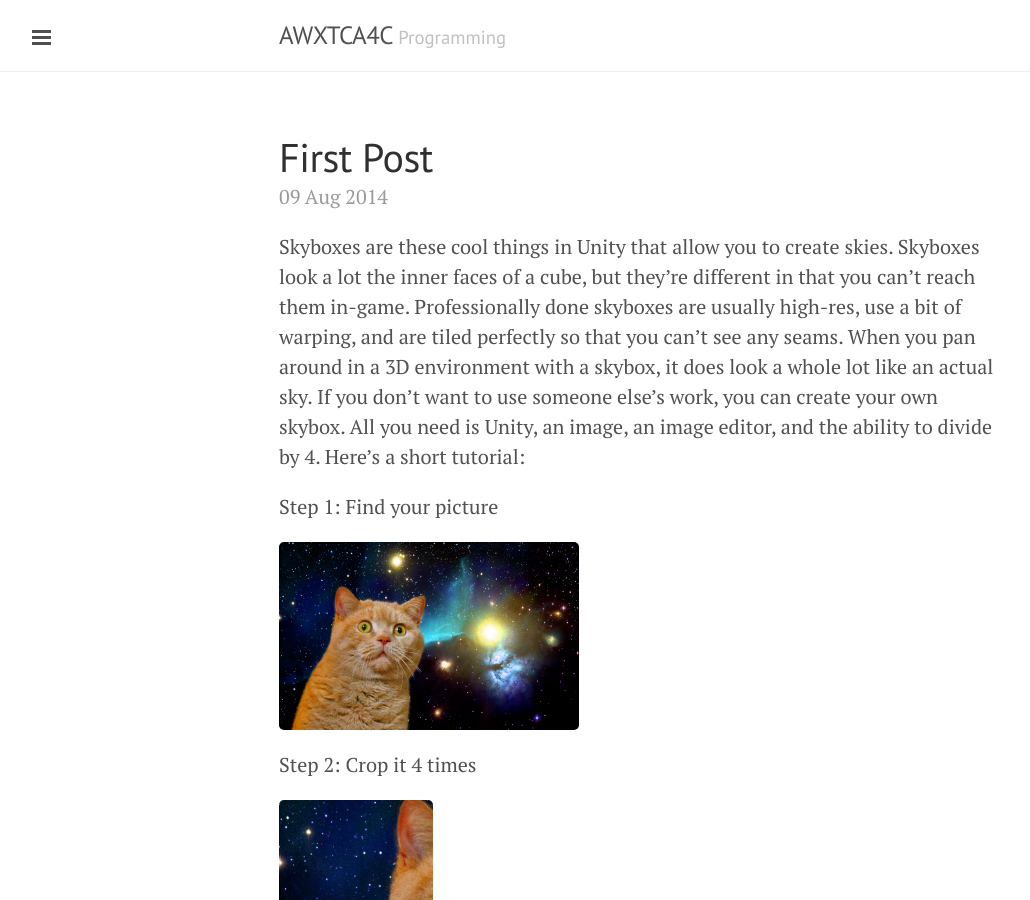
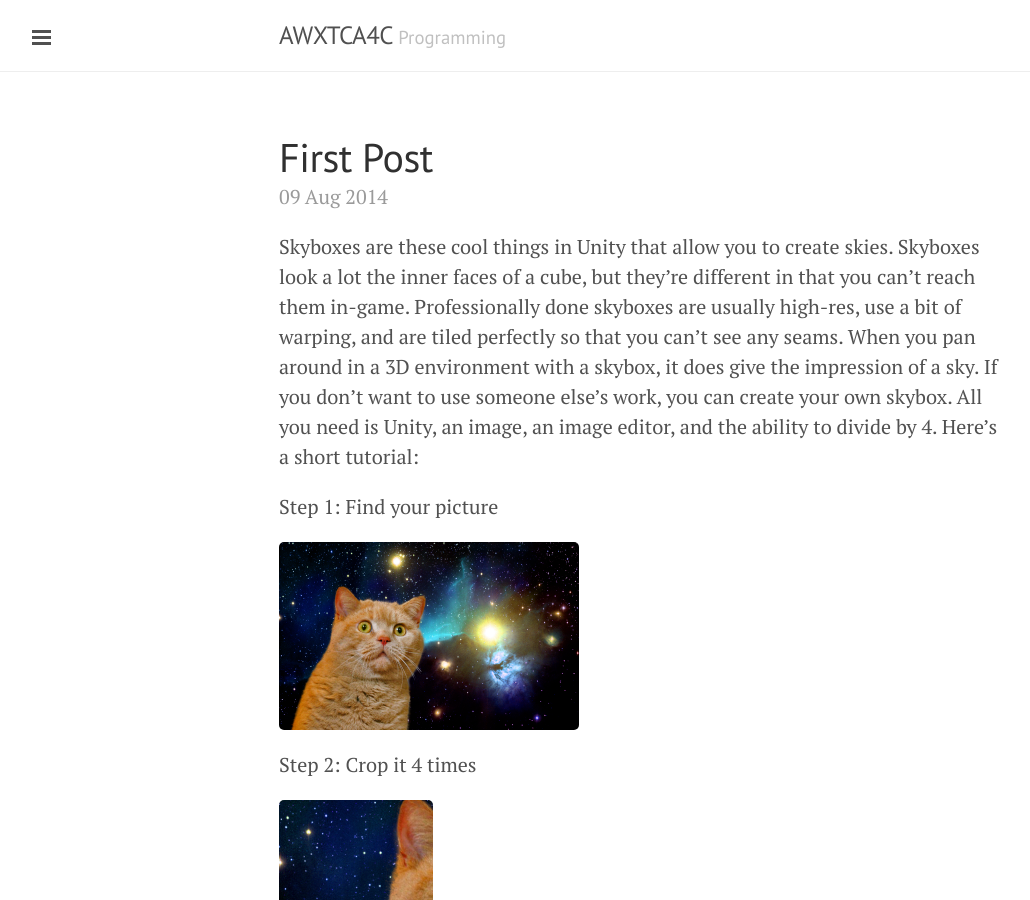
Before and after one commit to apiotrow/apiotrow.github.io, a Jekyll site: the page built from _posts/2014-08-09-first-post.md, in a window 1280 px wide and 900 px high. Shown: the whole window, without its empty margins (1-1031 px from the left). Built offline with Jekyll 4.4.1, drawn with Linux system fonts in a browser that asks for light colours; Markdown is read by kramdown in place of the engine named in the settings.

Commit message:
Update 2014-08-09-first-post.md

```diff
--- a/_posts/2014-08-09-first-post.md
+++ b/_posts/2014-08-09-first-post.md
@@ -3,7 +3,7 @@ layout: post
 title: First Post
 ---
 
-Skyboxes are these cool things in Unity that allow you to create skies. Skyboxes look a lot the inner faces of a cube, but they're different in that you can't reach them in-game. Professionally done skyboxes are usually high-res, use a bit of warping, and are tiled perfectly so that you can't see any seams. When you pan around in a 3D environment with a skybox, it does look a whole lot like an actual sky. If you don't want to use someone else's work, you can create your own skybox. All you need is Unity, an image, an image editor, and the ability to divide by 4. Here's a short tutorial:
+Skyboxes are these cool things in Unity that allow you to create skies. Skyboxes look a lot the inner faces of a cube, but they're different in that you can't reach them in-game. Professionally done skyboxes are usually high-res, use a bit of warping, and are tiled perfectly so that you can't see any seams. When you pan around in a 3D environment with a skybox, it does give the impression of a sky. If you don't want to use someone else's work, you can create your own skybox. All you need is Unity, an image, an image editor, and the ability to divide by 4. Here's a short tutorial:
 
 Step 1: Find your picture
 
```
